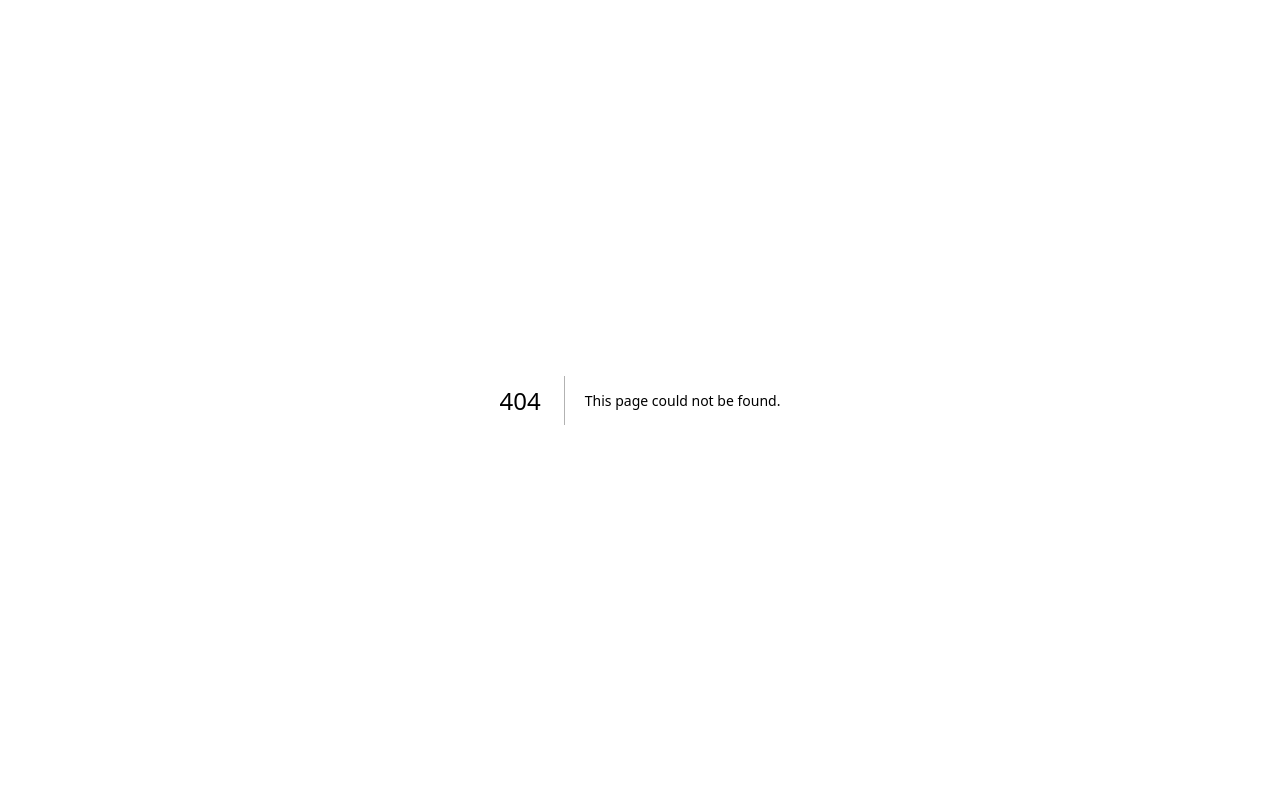
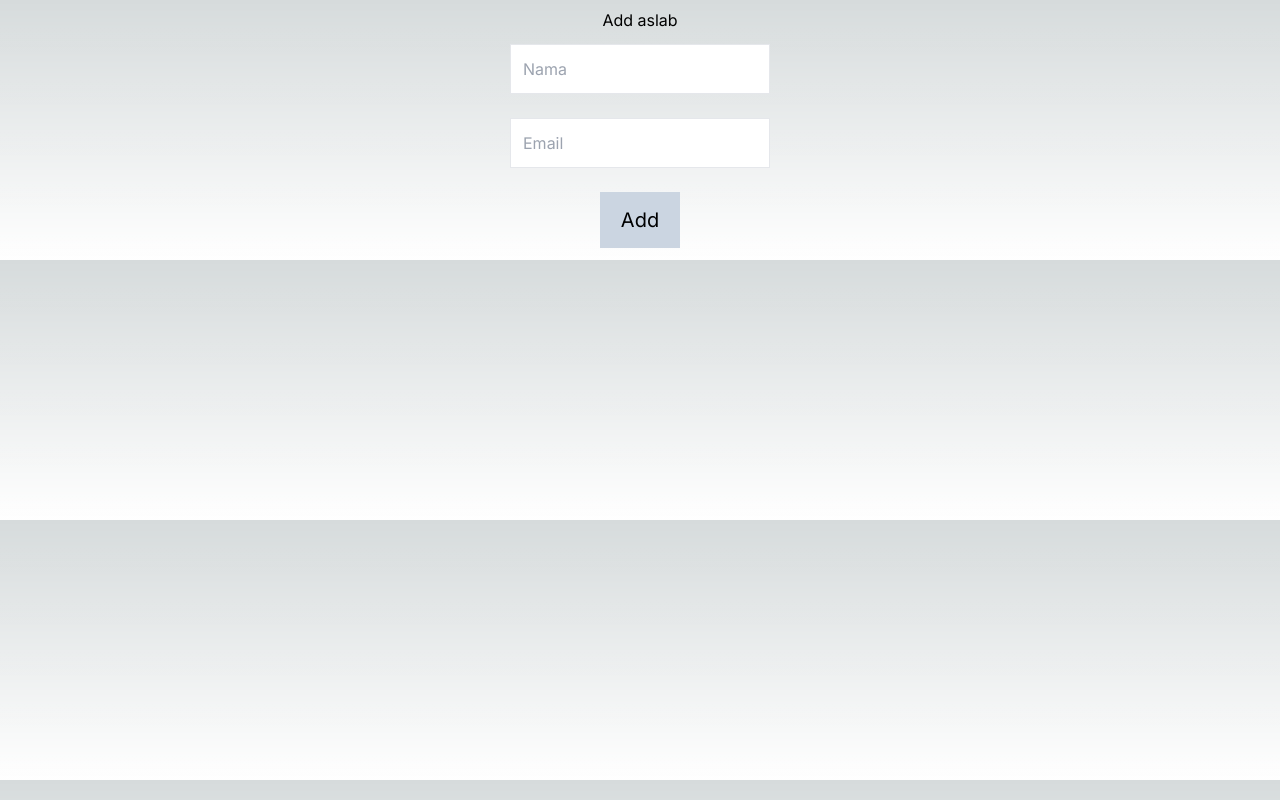
Before and after one commit to Teheft1/firebase-try, a Next.js app: page /addaslab/1 in a window 1280 px wide. Before the commit this address had no page. Built offline with nearby package versions, Linux system fonts and the light colour scheme.

Commit message:
make the aslab adder page

```diff
--- /dev/null
+++ b/app/addaslab/[slug]/page.js
@@ -0,0 +1,57 @@
+"use client";
+
+import { db } from "@/firebaseConfig";
+import { collection, query, setDoc, addDoc, doc } from "firebase/firestore";
+import { useParams, useRouter } from "next/navigation";
+import React, { useEffect, useState } from "react";
+
+// export const addAslab = async (context) => {
+//   const id = context.query.slug;
+//   const ref = collection(db, "laboratory");
+//   const getSubCol = doc(ref, id);
+// };
+
+export default function Addaslab() {
+  const [Aslab, setAslab] = useState([]);
+  const [newAslab, setnewAslab] = useState({ Nama: "", email: "" });
+  const { slug } = useParams();
+  const param = JSON.stringify(slug);
+  console.log(param);
+  const addAslab = async (e) => {
+    e.preventDefault();
+    const docref = collection(db, "laboratory");
+    const idref = doc(docref, slug);
+    const insid = collection(idref, "aslab");
+    if (newAslab.Nama !== "" && newAslab.email !== "") {
+      await setDoc(doc(insid), {
+        Nama: newAslab.Nama,
+        email: newAslab.email,
+      });
+      setnewAslab({ Nama: "", email: "" });
+    }
+  };
+  return (
+    <div className="flex flex-col items-center pt-2">
+      <h1>Add aslab</h1>
+      <input
+        onChange={(e) => setnewAslab({ ...newAslab, Nama: e.target.value })}
+        type="text"
+        placeholder="Nama"
+        className="col-span-3 p-3 border my-3 text-black"
+      />
+      <input
+        onChange={(e) => setnewAslab({ ...newAslab, email: e.target.value })}
+        type="text"
+        placeholder="Email"
+        className="col-span-3 p-3 border my-3 text-black"
+      />
+      <button
+        onClick={addAslab}
+        type="submit"
+        className="bg-slate-300 hover:bg-slate-500 p-3 text-xl w-20 my-3 h-14"
+      >
+        Add
+      </button>
+    </div>
+  );
+}
```
